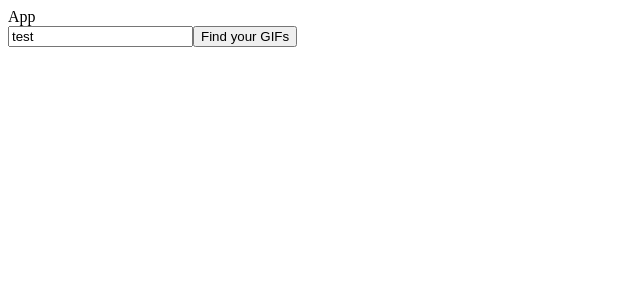
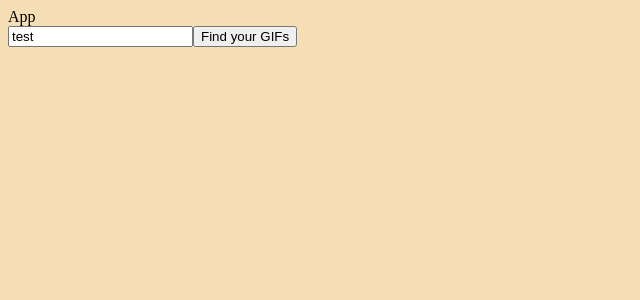
Before and after one commit to Pippippi3104/2020_ReactRedux-FrontEnd, a React (Create React App) app in the folder src/final01/: page / in a window 1280 px wide. Shown: the top 300 px of the page, without its empty margins (0-640 px from the left). Built offline with nearby package versions, Linux system fonts and the light colour scheme.

Commit message:
# finish editing lesson70

```diff
--- a/src/final01/src/App.css
+++ b/src/final01/src/App.css
@@ -1,38 +1,19 @@
-.App {
-  text-align: center;
+body {
+  background: wheat;
 }
 
-.App-logo {
-  height: 40vmin;
-  pointer-events: none;
+.list {
+  height: 100vh;
+  display: flex;
+  flex-direction: column;
+  flex-wrap: wrap;
+  list-style: none;
 }
 
-@media (prefers-reduced-motion: no-preference) {
-  .App-logo {
-    animation: App-logo-spin infinite 20s linear;
-  }
+.item {
+  width: 10%;
 }
 
-.App-header {
-  background-color: #282c34;
-  min-height: 100vh;
-  display: flex;
-  flex-direction: column;
-  align-items: center;
-  justify-content: center;
-  font-size: calc(10px + 2vmin);
-  color: white;
+.image {
+  width: 100%;
 }
-
-.App-link {
-  color: #61dafb;
-}
-
-@keyframes App-logo-spin {
-  from {
-    transform: rotate(0deg);
-  }
-  to {
-    transform: rotate(360deg);
-  }
-}
--- a/src/final01/src/components/ImageList.js
+++ b/src/final01/src/components/ImageList.js
@@ -3,12 +3,12 @@
 const ImageList = ({ urlList }) => {
     const list = urlList.map(url => {
         return (
-            <li key={url}>
-                <img src={url} alt="" />
+            <li className="item" key={url}>
+                <img className="image" src={url} alt="" />
             </li>
         );
     });
-    return <ul>{list}</ul>;
+    return <ul className="list">{list}</ul>;
 };
 
 export default ImageList;
--- a/src/final01/src/index.js
+++ b/src/final01/src/index.js
@@ -2,6 +2,7 @@
 import { render } from "react-dom";
 
 import App from "./App";
+import "./App.css";
 
 import { createStore, applyMiddleware } from "redux";
 import thunk from "redux-thunk";
```
Also changed, not shown: 1 other file (tests, documents, lock files or other folders).
